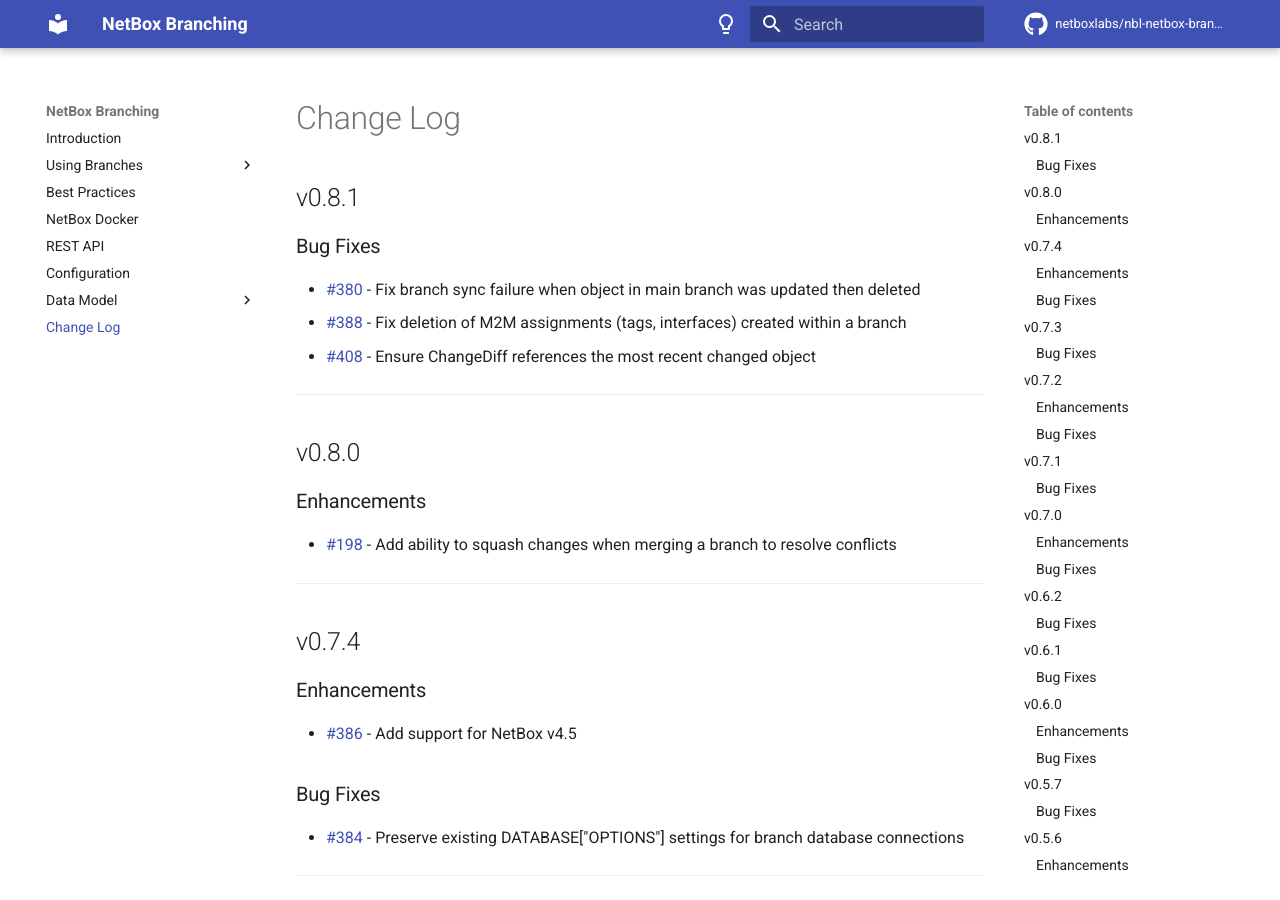
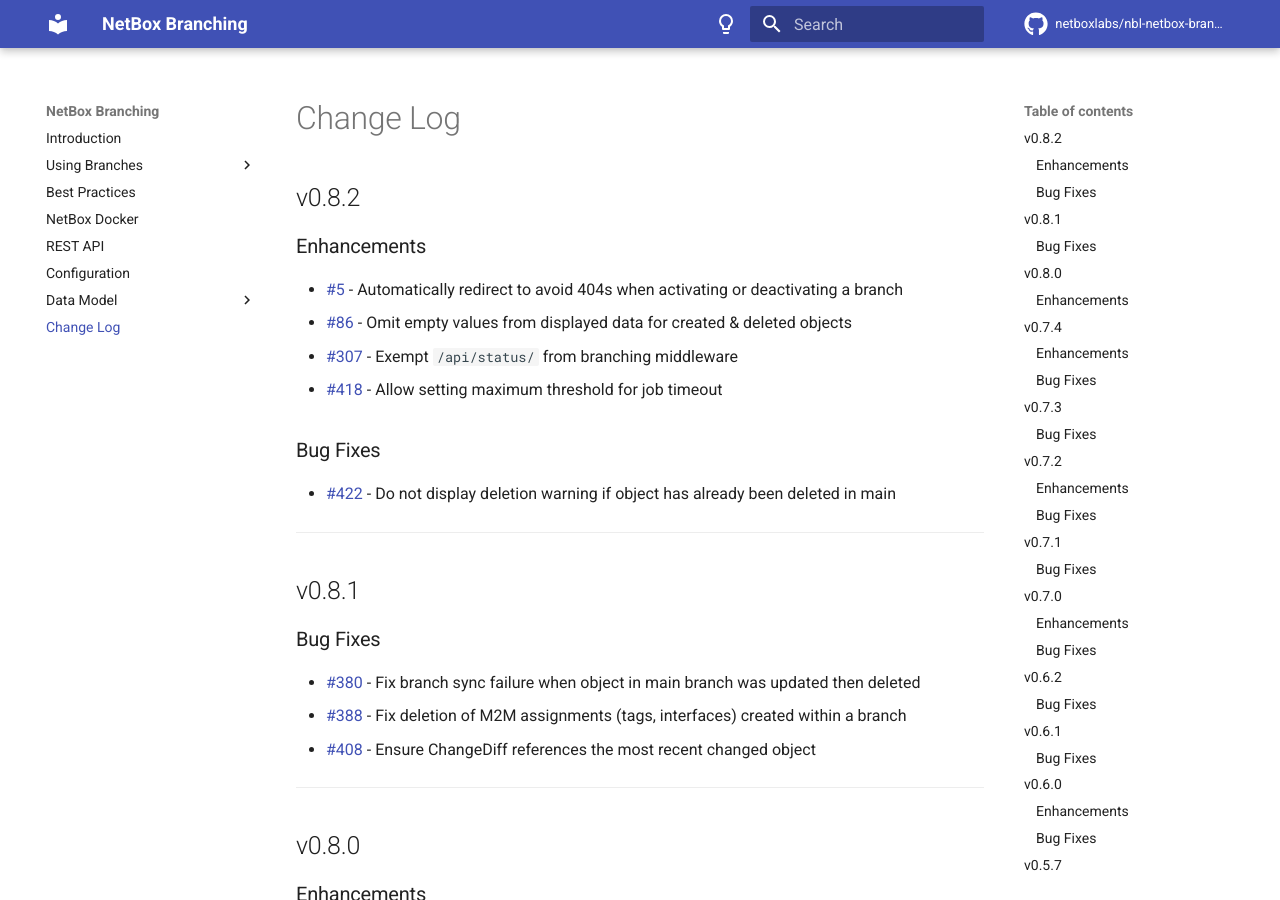
Before and after one commit to netboxlabs/netbox-branching, an MkDocs documentation site: the page built from docs/changelog.md, in a window 1280 px wide and 900 px high. Built offline with MkDocs 1.6.1 and Material for MkDocs 9.7.7, drawn with Linux system fonts in a browser that asks for light colours; comment, search, counter and statistics services are not loaded.

Commit message:
Release v0.8.2

```diff
--- a/docs/changelog.md
+++ b/docs/changelog.md
@@ -1,4 +1,19 @@
 # Change Log
+
+## v0.8.2
+
+### Enhancements
+
+* [#5](https://github.com/netboxlabs/netbox-branching/issues/5) - Automatically redirect to avoid 404s when activating or deactivating a branch
+* [#86](https://github.com/netboxlabs/netbox-branching/issues/86) - Omit empty values from displayed data for created & deleted objects
+* [#307](https://github.com/netboxlabs/netbox-branching/issues/307) - Exempt `/api/status/` from branching middleware
+* [#418](https://github.com/netboxlabs/netbox-branching/issues/418) - Allow setting maximum threshold for job timeout
+
+### Bug Fixes
+
+* [#422](https://github.com/netboxlabs/netbox-branching/issues/422) - Do not display deletion warning if object has already been deleted in main
+
+---
 
 ## v0.8.1
 
--- a/netbox_branching/__init__.py
+++ b/netbox_branching/__init__.py
@@ -12,7 +12,7 @@
     name = 'netbox_branching'
     verbose_name = 'NetBox Branching'
     description = 'A git-like branching implementation for NetBox'
-    version = '0.8.1'
+    version = '0.8.2'
     base_url = 'branching'
     # Remember to update COMPATIBILITY.md when modifying the minimum/maximum supported NetBox versions.
     min_version = '4.4.1'
--- a/pyproject.toml
+++ b/pyproject.toml
@@ -1,6 +1,6 @@
 [project]
 name = "netboxlabs-netbox-branching"
-version = "0.8.1"
+version = "0.8.2"
 description = "A git-like branching implementation for NetBox"
 readme = "README.md"
 requires-python = ">=3.10"
```
